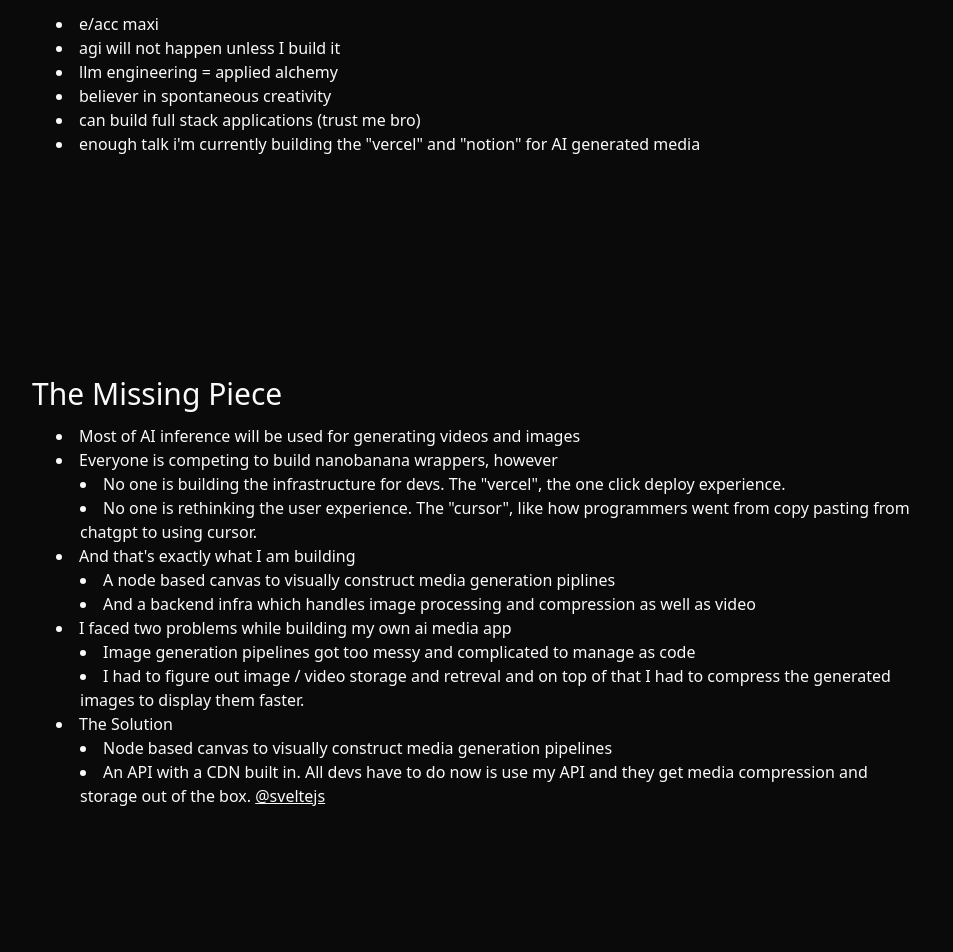
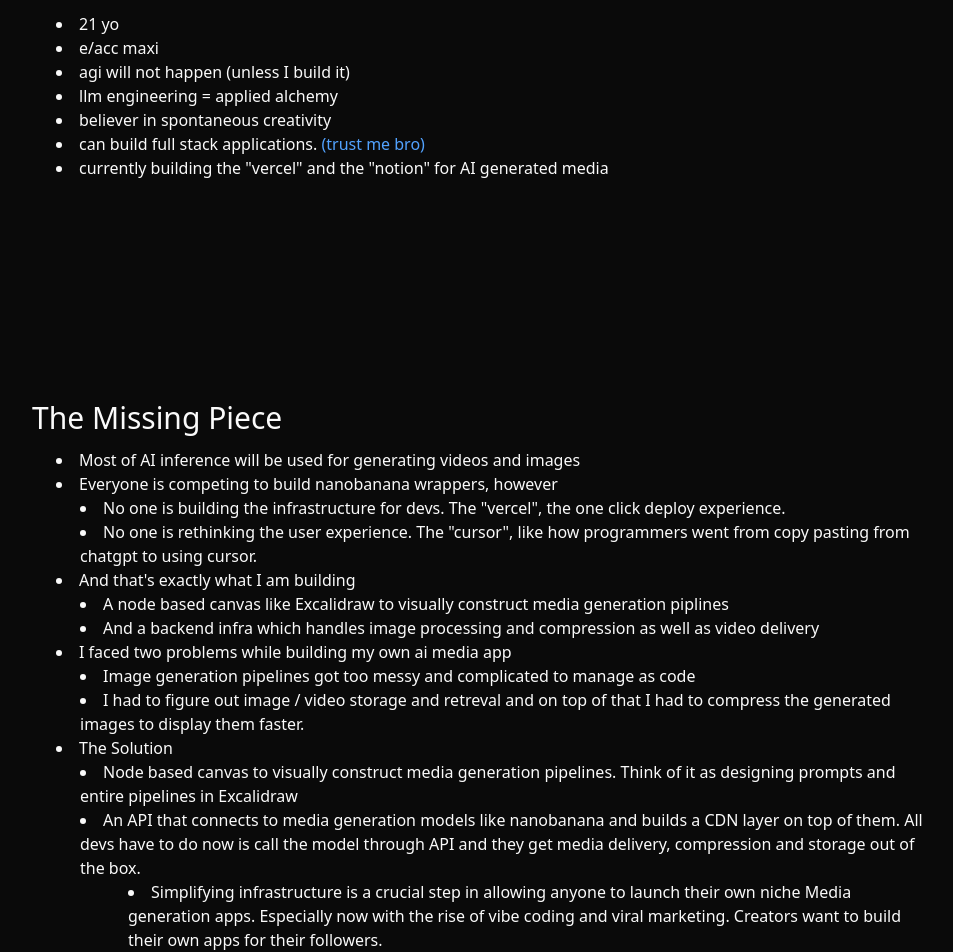
Before and after one commit to 0xmiki/miki.et, a SvelteKit app: page / in a window 1280 px wide. Shown: the part 180-1132 px from the top of the page, without its empty margins (160-1113 px from the left). Built offline with nearby package versions, Linux system fonts and the light colour scheme.

Commit message:
update 1

```diff
--- a/src/app.css
+++ b/src/app.css
@@ -119,3 +119,7 @@
 		@apply bg-background text-foreground;
 	}
 }
+
+body {
+	/* font-family: 'Rock Salt', sans-serif; */
+}
--- /dev/null
+++ b/src/lib/components/hover.svelte
@@ -0,0 +1,35 @@
+<script lang="ts">
+	import { Button } from '$lib/components/ui/button/index.js';
+	import { Label } from '$lib/components/ui/label/index.js';
+	import { Input } from '$lib/components/ui/input/index.js';
+	import * as Card from '$lib/components/ui/card/index.js';
+	import * as HoverCard from '$lib/components/ui/hover-card/index.js';
+
+	let { hover, title = null, description, footer = null } = $props();
+</script>
+
+<HoverCard.Root>
+	<HoverCard.Trigger
+		href="https://github.com/sveltejs"
+		target="_blank"
+		rel="noreferrer noopener"
+		class="rounded-sm  text-blue-400"
+	>
+		{hover}
+	</HoverCard.Trigger>
+	<HoverCard.Content class="w-80">
+		<div class="flex justify-between space-x-4">
+			<div class="space-y-1">
+				{#if title}
+					<h4 class=" text-sm font-semibold">{title}</h4>
+				{/if}
+				<p class="text-sm">{description}</p>
+				{#if footer}
+					<div class="flex items-center pt-2">
+						<span class="text-muted-foreground text-xs"> {footer} </span>
+					</div>
+				{/if}
+			</div>
+		</div>
+	</HoverCard.Content>
+</HoverCard.Root>
--- a/src/routes/+page.svelte
+++ b/src/routes/+page.svelte
@@ -1,19 +1,21 @@
 <script lang="ts">
-	import { Button } from '$lib/components/ui/button/index.js';
-	import { Label } from '$lib/components/ui/label/index.js';
-	import { Input } from '$lib/components/ui/input/index.js';
-	import * as Card from '$lib/components/ui/card/index.js';
-	import * as HoverCard from '$lib/components/ui/hover-card/index.js';
+	import Hover from '$lib/components/hover.svelte';
 </script>
 
-<div class="p-[15vw]">
+<div class="p-[9vw] lg:p-[15vw]">
 	<div class="px-6">
+		<li>21 yo</li>
 		<li>e/acc maxi</li>
-		<li>agi will not happen unless I build it</li>
+		<li>agi will not happen (unless I build it)</li>
 		<li>llm engineering = applied alchemy</li>
 		<li>believer in spontaneous creativity</li>
-		<li>can build full stack applications (trust me bro)</li>
-		<li>enough talk i'm currently building the "vercel" and "notion" for AI generated media</li>
+		<li>
+			can build full stack applications. <Hover
+				hover={'(trust me bro)'}
+				description="Pinkie promise"
+			/>
+		</li>
+		<li>currently building the "vercel" and the "notion" for AI generated media</li>
 	</div>
 	<div class="mt-55">
 		<p class="text-3xl">The Missing Piece</p>
@@ -29,9 +31,11 @@
 				pasting from chatgpt to using cursor.
 			</li>
 			<li class="ml-6">And that's exactly what I am building</li>
-			<li class="ml-12">A node based canvas to visually construct media generation piplines</li>
 			<li class="ml-12">
-				And a backend infra which handles image processing and compression as well as video
+				A node based canvas like Excalidraw to visually construct media generation piplines
+			</li>
+			<li class="ml-12">
+				And a backend infra which handles image processing and compression as well as video delivery
 			</li>
 			<li class="ml-6">I faced two problems while building my own ai media app</li>
 			<li class="ml-12">
@@ -42,31 +46,19 @@
 				the generated images to display them faster.
 			</li>
 			<li class="ml-6">The Solution</li>
-			<li class="ml-12">Node based canvas to visually construct media generation pipelines</li>
 			<li class="ml-12">
-				An API with a CDN built in. All devs have to do now is use my API and they get media
-				compression and storage out of the box.
-				<HoverCard.Root>
-					<HoverCard.Trigger
-						href="https://github.com/sveltejs"
-						target="_blank"
-						rel="noreferrer noopener"
-						class="rounded-sm underline  focus-visible:outline-2 focus-visible:outline-offset-8 focus-visible:outline-black"
-					>
-						@sveltejs
-					</HoverCard.Trigger>
-					<HoverCard.Content class="w-80">
-						<div class="flex justify-between space-x-4">
-							<div class="space-y-1">
-								<h4 class=" text-sm font-semibold">@sveltejs</h4>
-								<p class="text-sm">Cybernetically enhanced web apps.</p>
-								<div class="flex items-center pt-2">
-									<span class="text-muted-foreground text-xs"> Joined September 2022 </span>
-								</div>
-							</div>
-						</div>
-					</HoverCard.Content>
-				</HoverCard.Root>
+				Node based canvas to visually construct media generation pipelines. Think of it as designing
+				prompts and entire pipelines in Excalidraw
+			</li>
+			<li class="ml-12">
+				An API that connects to media generation models like nanobanana and builds a CDN layer on
+				top of them. All devs have to do now is call the model through API and they get media
+				delivery, compression and storage out of the box.
+			</li>
+			<li class="ml-24">
+				Simplifying infrastructure is a crucial step in allowing anyone to launch their own niche
+				Media generation apps. Especially now with the rise of vibe coding and viral marketing.
+				Creators want to build their own apps for their followers.
 			</li>
 		</div>
 	</div>
```
Also changed, not shown: package.json (+9 -0 lines), 1 other file (tests, documents, lock files or other folders).
